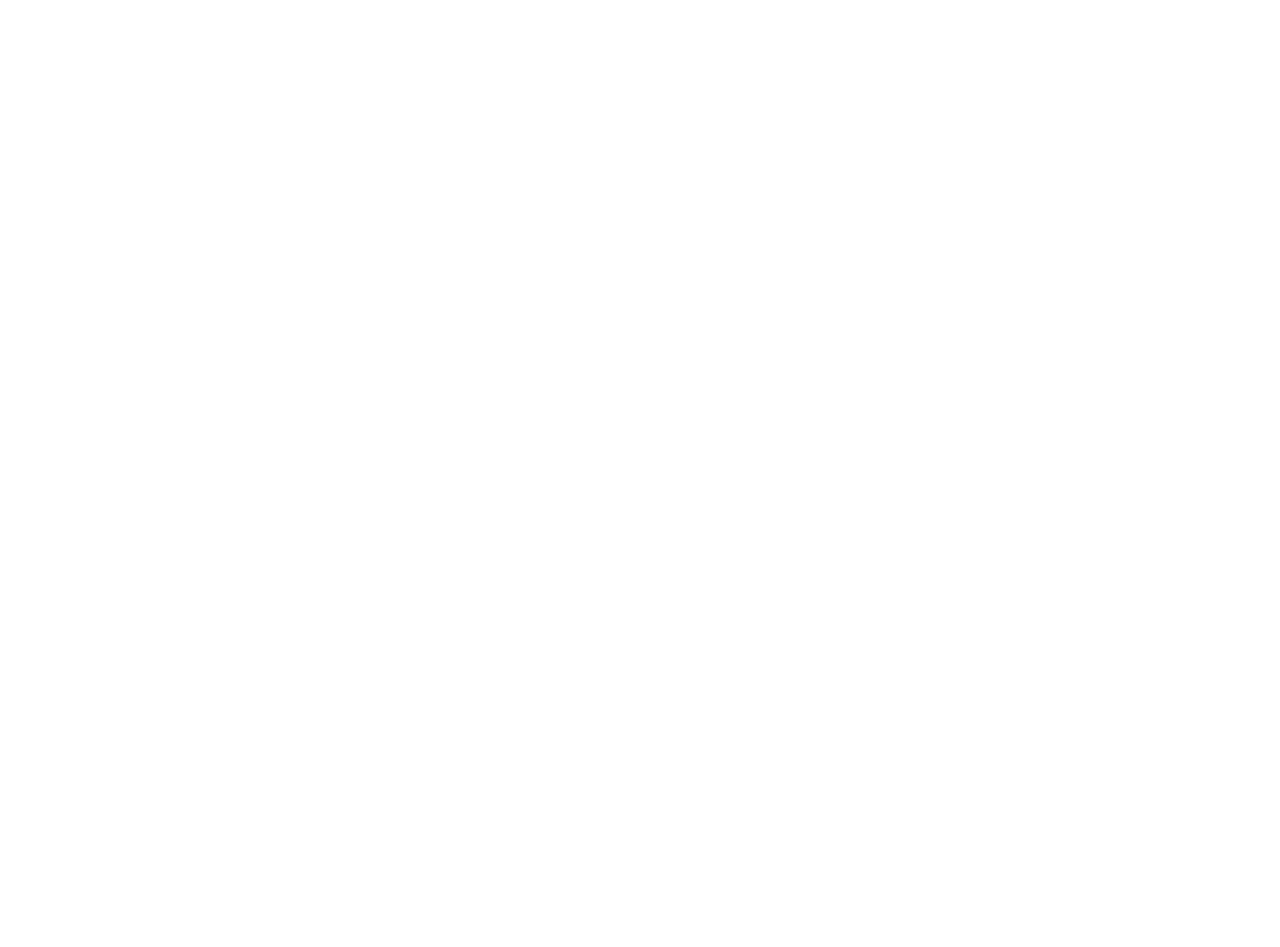
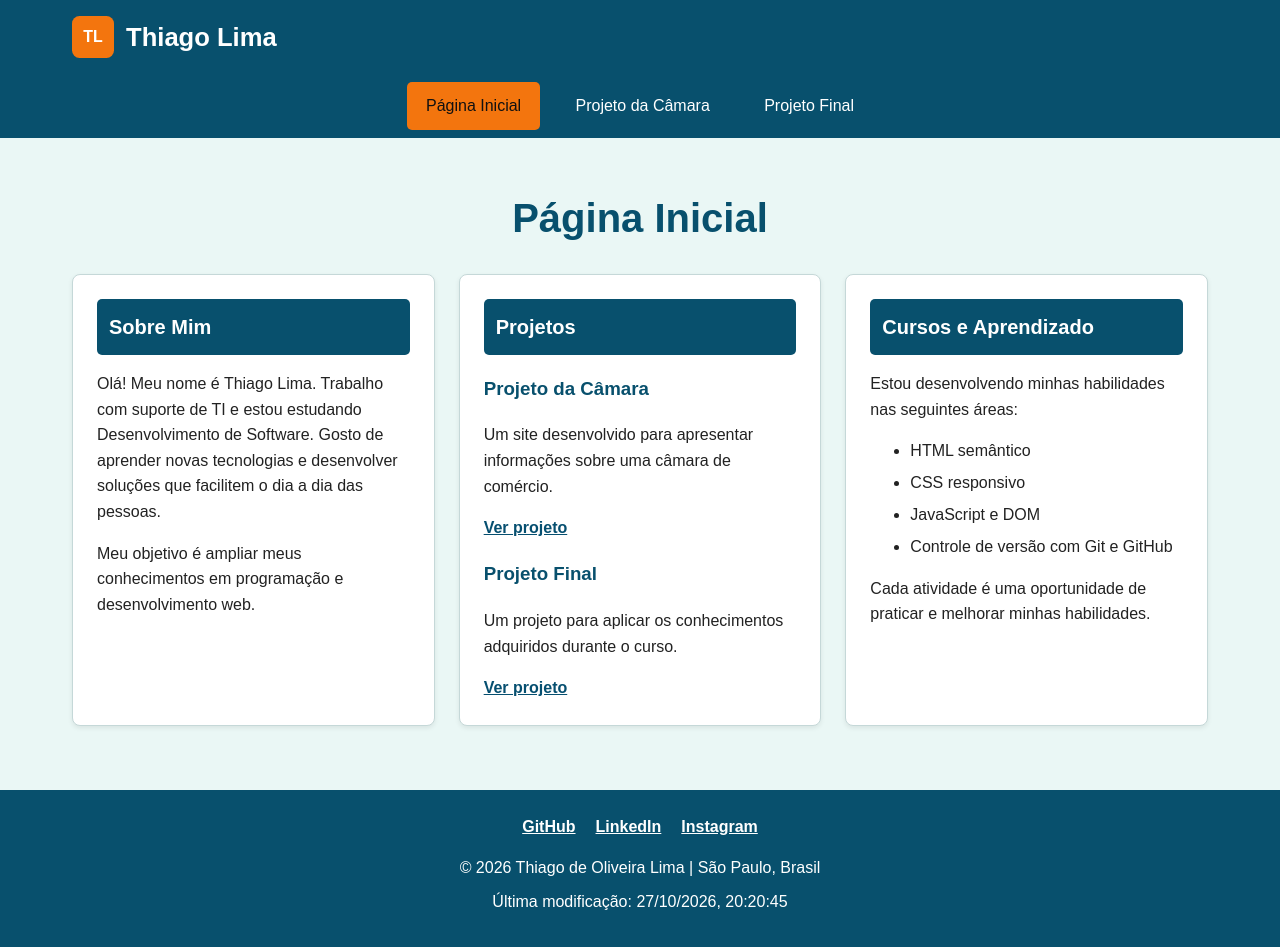
Before and after one commit to ThiagoDOLima/wdd231, a plain HTML site: page index.html in a window 1280 px wide. Before the commit the page ends 800 px from the top, so only its background shows below. Drawn offline with Linux system fonts and the light colour scheme.

Commit message:
iniciando a criação do site

```diff
--- /dev/null
+++ b/estilos/normalize.css
@@ -0,0 +1,30 @@
+/* Normalização básica */
+
+* {
+    box-sizing: border-box;
+}
+
+html {
+    -webkit-text-size-adjust: 100%;
+    text-size-adjust: 100%;
+}
+
+body {
+    margin: 0;
+}
+
+img {
+    max-width: 100%;
+    height: auto;
+}
+
+button,
+input,
+textarea,
+select {
+    font: inherit;
+}
+
+a {
+    color: inherit;
+}
--- /dev/null
+++ b/estilos/telas-grandes.css
@@ -0,0 +1,67 @@
+/* Estilos para telas grandes */
+
+@media screen and (min-width: 700px) {
+    .cabecalho {
+        max-width: 1200px;
+        margin: 0 auto;
+        padding: 1rem 2rem;
+    }
+
+    .marca {
+        font-size: 1.6rem;
+    }
+
+    .botao-menu {
+        display: none;
+    }
+
+    .navegacao {
+        display: flex;
+        flex-direction: row;
+        justify-content: center;
+        gap: 1rem;
+        padding: 0.5rem 1rem;
+    }
+
+    .navegacao a {
+        border-top: none;
+        border-radius: 5px;
+        padding: 0.7rem 1.2rem;
+    }
+
+    main {
+        padding: 2rem;
+    }
+
+    h1 {
+        font-size: 2.2rem;
+    }
+
+    .conteudo {
+        grid-template-columns: repeat(2, minmax(0, 1fr));
+        gap: 1.5rem;
+        align-items: stretch;
+    }
+
+    .sobre {
+        grid-column: 1 / -1;
+    }
+
+    .card {
+        padding: 1.5rem;
+    }
+}
+
+@media screen and (min-width: 1000px) {
+    .conteudo {
+        grid-template-columns: repeat(3, minmax(0, 1fr));
+    }
+
+    .sobre {
+        grid-column: auto;
+    }
+
+    h1 {
+        font-size: 2.5rem;
+    }
+}
--- /dev/null
+++ b/estilos/telas-pequenas.css
@@ -0,0 +1,180 @@
+/* Estilos para telas pequenas */
+
+:root {
+    --cor-principal: #08506d;
+    --cor-destaque: #f3750e;
+    --cor-fundo: #eaf7f5;
+    --cor-texto: #222222;
+    --cor-branca: #ffffff;
+}
+
+body {
+    font-family: Arial, Helvetica, sans-serif;
+    color: var(--cor-texto);
+    background-color: var(--cor-fundo);
+    line-height: 1.6;
+    min-width: 320px;
+}
+
+header {
+    background-color: var(--cor-principal);
+    color: var(--cor-branca);
+}
+
+.cabecalho {
+    display: flex;
+    align-items: center;
+    justify-content: space-between;
+    gap: 1rem;
+    padding: 1rem;
+}
+
+.marca {
+    display: flex;
+    align-items: center;
+    gap: 0.75rem;
+    text-decoration: none;
+    font-size: 1.25rem;
+    font-weight: bold;
+}
+
+.marca img {
+    width: 42px;
+    height: 42px;
+}
+
+.botao-menu {
+    display: block;
+    background: transparent;
+    color: var(--cor-branca);
+    border: 2px solid var(--cor-branca);
+    border-radius: 5px;
+    padding: 0.25rem 0.7rem;
+    font-size: 1.6rem;
+    cursor: pointer;
+}
+
+.botao-menu:hover,
+.botao-menu:focus-visible {
+    background-color: var(--cor-destaque);
+}
+
+.navegacao {
+    display: none;
+    flex-direction: column;
+}
+
+.navegacao.aberta {
+    display: flex;
+}
+
+.navegacao a {
+    display: block;
+    padding: 0.85rem 1rem;
+    text-align: center;
+    text-decoration: none;
+    color: var(--cor-branca);
+    border-top: 1px solid rgba(255, 255, 255, 0.2);
+}
+
+.navegacao a:hover,
+.navegacao a:focus-visible,
+.navegacao a.ativo {
+    background-color: var(--cor-destaque);
+    color: #111111;
+}
+
+main {
+    max-width: 1200px;
+    margin: 0 auto;
+    padding: 1rem;
+}
+
+h1 {
+    color: var(--cor-principal);
+    text-align: center;
+    font-size: 1.8rem;
+    margin: 1rem 0 1.5rem;
+}
+
+h2 {
+    background-color: var(--cor-principal);
+    color: var(--cor-branca);
+    padding: 0.75rem;
+    margin: 0 0 1rem;
+    font-size: 1.25rem;
+    border-radius: 5px;
+}
+
+h3 {
+    color: var(--cor-principal);
+}
+
+.conteudo {
+    display: grid;
+    grid-template-columns: 1fr;
+    gap: 1rem;
+}
+
+.card {
+    background-color: var(--cor-branca);
+    border: 1px solid #c5d8d8;
+    border-radius: 8px;
+    padding: 1rem;
+    box-shadow: 0 2px 5px rgba(0, 0, 0, 0.08);
+    min-width: 0;
+}
+
+.card p {
+    margin-top: 0.5rem;
+}
+
+.card a {
+    color: #064f70;
+    font-weight: bold;
+}
+
+.card a:hover,
+.card a:focus-visible {
+    color: #a74400;
+}
+
+.card li {
+    margin-bottom: 0.4rem;
+}
+
+footer {
+    background-color: var(--cor-principal);
+    color: var(--cor-branca);
+    text-align: center;
+    padding: 1.5rem 1rem;
+    margin-top: 2rem;
+}
+
+.redes-sociais {
+    display: flex;
+    flex-wrap: wrap;
+    justify-content: center;
+    gap: 1.25rem;
+    margin-bottom: 1rem;
+}
+
+.redes-sociais a {
+    color: var(--cor-branca);
+    font-weight: bold;
+}
+
+.redes-sociais a:hover,
+.redes-sociais a:focus-visible {
+    color: #ffcf9e;
+}
+
+footer p {
+    margin: 0.5rem 0;
+    overflow-wrap: anywhere;
+}
+
+:focus-visible {
+    outline: 3px solid var(--cor-destaque);
+    outline-offset: 3px;
+}
--- a/index.html
+++ b/index.html
@@ -4,11 +4,130 @@
 <head>
     <meta charset="UTF-8">
     <meta name="viewport" content="width=device-width, initial-scale=1.0">
-    <title>Meu Documento</title>
+
+    <meta name="description" content="Página inicial do portfólio de Thiago Lima para o curso WDD131.">
+    <meta name="author" content="Thiago de Oliveira Lima">
+
+    <title>Página Inicial | WDD131</title>
+
+    <link rel="icon" href="images/logo.svg" type="image/svg+xml">
+    <link rel="stylesheet" href="estilos/normalize.css">
+    <link rel="stylesheet" href="estilos/telas-pequenas.css">
+    <link rel="stylesheet" href="estilos/telas-grandes.css">
+
+    <script src="scripts/navegacao.js" defer></script>
+    <script src="scripts/data.js" defer></script>
 </head>
 
 <body>
+    <header>
+        <div class="cabecalho">
+            <a class="marca" href="index.html">
+                <img src="imagens/logo.svg" alt="Logotipo do site">
+                <span>Thiago Lima</span>
+            </a>
 
+            <button id="menu" class="botao-menu" type="button" aria-label="Abrir menu de navegação"
+                aria-expanded="false" aria-controls="menuLinks">
+                ☰
+            </button>
+        </div>
+
+        <nav id="menuLinks" class="navegacao">
+            <a href="index.html" class="ativo">Página Inicial</a>
+            <a href="chamber/">Projeto da Câmara</a>
+            <a href="projeto-final/">Projeto Final</a>
+        </nav>
+    </header>
+
+    <main>
+        <h1>Página Inicial</h1>
+
+        <div class="conteudo">
+            <section class="card sobre">
+                <h2>Sobre Mim</h2>
+
+                <p>
+                    Olá! Meu nome é Thiago Lima. Trabalho com suporte
+                    de TI e estou estudando Desenvolvimento de Software.
+                    Gosto de aprender novas tecnologias e desenvolver
+                    soluções que facilitem o dia a dia das pessoas.
+                </p>
+
+                <p>
+                    Meu objetivo é ampliar meus conhecimentos em
+                    programação e desenvolvimento web.
+                </p>
+            </section>
+
+            <section class="card projetos">
+                <h2>Projetos</h2>
+
+                <article>
+                    <h3>Projeto da Câmara</h3>
+                    <p>
+                        Um site desenvolvido para apresentar informações
+                        sobre uma câmara de comércio.
+                    </p>
+                    <a href="chamber/">Ver projeto</a>
+                </article>
+
+                <article>
+                    <h3>Projeto Final</h3>
+                    <p>
+                        Um projeto para aplicar os conhecimentos
+                        adquiridos durante o curso.
+                    </p>
+                    <a href="projeto-final/">Ver projeto</a>
+                </article>
+            </section>
+
+            <section class="card cursos">
+                <h2>Cursos e Aprendizado</h2>
+
+                <p>
+                    Estou desenvolvendo minhas habilidades nas seguintes
+                    áreas:
+                </p>
+
+                <ul>
+                    <li>HTML semântico</li>
+                    <li>CSS responsivo</li>
+                    <li>JavaScript e DOM</li>
+                    <li>Controle de versão com Git e GitHub</li>
+                </ul>
+
+                <p>
+                    Cada atividade é uma oportunidade de praticar
+                    e melhorar minhas habilidades.
+                </p>
+            </section>
+        </div>
+    </main>
+
+    <footer>
+        <div class="redes-sociais">
+            <a href="https://github.com/ThiagoDOLima" target="_blank" rel="noopener noreferrer" aria-label="GitHub">
+                GitHub
+            </a>
+
+            <a href="https://www.linkedin.com/" target="_blank" rel="noopener noreferrer" aria-label="LinkedIn">
+                LinkedIn
+            </a>
+
+            <a href="https://www.instagram.com/" target="_blank" rel="noopener noreferrer" aria-label="Instagram">
+                Instagram
+            </a>
+        </div>
+
+        <p>
+            &copy; <span id="anoAtual"></span>
+            Thiago de Oliveira Lima |
+            São Paulo, Brasil
+        </p>
+
+        <p id="ultimaModificacao"></p>
+    </footer>
 </body>
 
 </html>
--- /dev/null
+++ b/scripts/data.js
@@ -0,0 +1,14 @@
+
+const anoAtual = document.querySelector("#anoAtual");
+const ultimaModificacao = document.querySelector(
+    "#ultimaModificacao"
+);
+
+// Exibe o ano atual
+anoAtual.textContent = new Date().getFullYear();
+
+// Exibe a data da última modificação do HTML
+const dataModificacao = new Date(document.lastModified);
+
+ultimaModificacao.textContent =
+    `Última modificação: ${dataModificacao.toLocaleString("pt-BR")}`;
--- /dev/null
+++ b/scripts/navegacao.js
@@ -0,0 +1,23 @@
+
+const botaoMenu = document.querySelector("#menu");
+const menuLinks = document.querySelector("#menuLinks");
+
+botaoMenu.addEventListener("click", () => {
+    const menuAberto = menuLinks.classList.toggle("aberta");
+
+    botaoMenu.setAttribute("aria-expanded", menuAberto);
+
+    if (menuAberto) {
+        botaoMenu.setAttribute(
+            "aria-label",
+            "Fechar menu de navegação"
+        );
+        botaoMenu.textContent = "✕";
+    } else {
+        botaoMenu.setAttribute(
+            "aria-label",
+            "Abrir menu de navegação"
+        );
+        botaoMenu.textContent = "☰";
+    }
+});
```
Also changed, not shown: imagens/logo.svg (added), scripts/curso.js (added).
